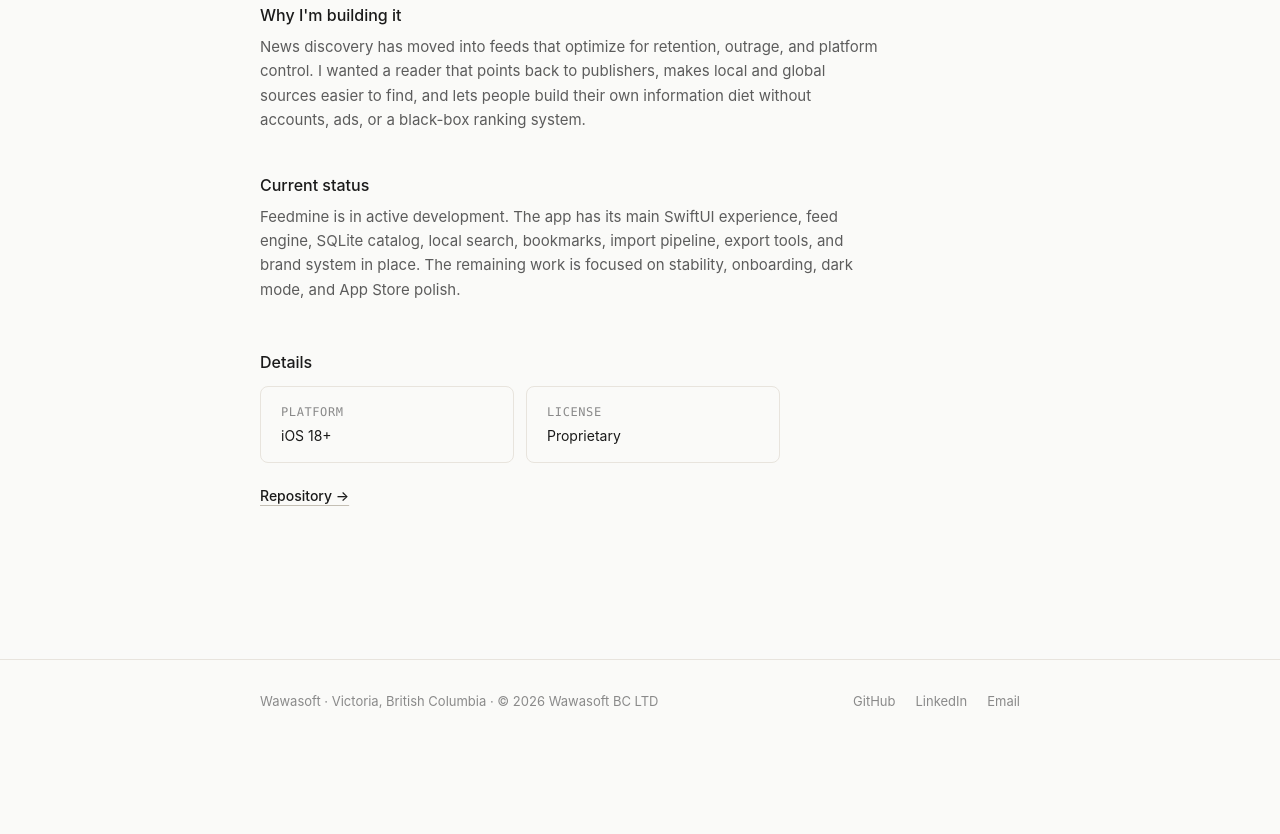
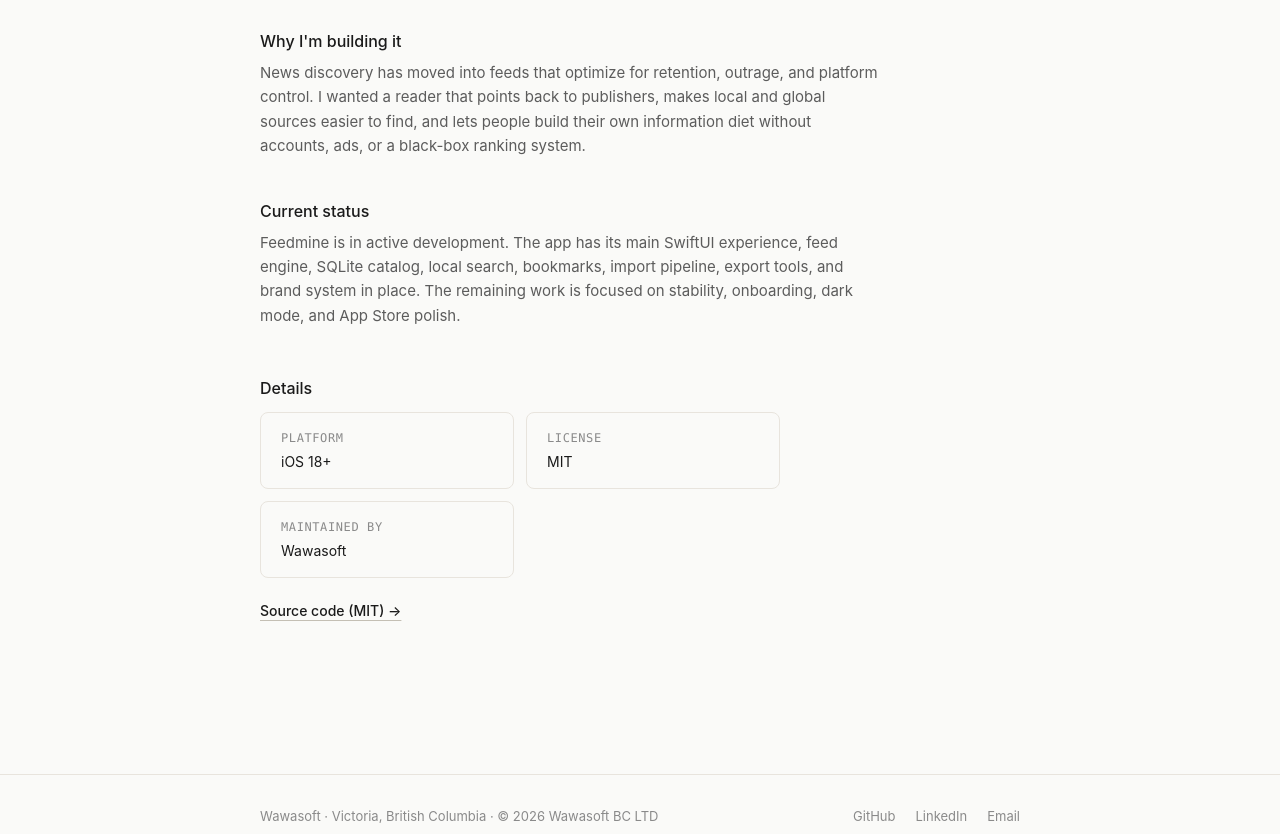
Before and after one commit to wsmontes/wawa-soft-website, an Astro site: page /feedmine in a window 1280 px wide. Shown: the part 1365-2199 px from the top of the page. Before the commit the page ends 2109 px from the top, so only its background shows below. Built offline with nearby package versions, Linux system fonts and the light colour scheme; Astro itself is replaced by a stand-in of ours.

Commit message:
docs: present FeedMine as open source

```diff
--- a/src/data/products.ts
+++ b/src/data/products.ts
@@ -7,7 +7,8 @@
   github: "https://github.com/wsmontes/feedmine",
   status: "in development — iOS app",
   platforms: "iOS 18+",
-  license: "Proprietary",
+  license: "MIT",
+  maintainer: "Wawasoft",
   href: "/feedmine",
   icon: "/feedmine-symbol.png",
   wordmark: "/feedmine-wordmark.png",
--- a/src/pages/feedmine.astro
+++ b/src/pages/feedmine.astro
@@ -17,7 +17,7 @@
       Feedmine
     </h1>
     <p class="mt-3 max-w-[620px] text-[16px] leading-relaxed text-[#5c5c5c]">
-      A source-first reader for news, podcasts, and independent publishing.
+      An open-source, source-first reader for news, podcasts, video, and independent publishing — maintained by Wawasoft, with no accounts and no ads.
     </p>
     <p class="mt-5 max-w-[620px] text-[15px] leading-relaxed text-[#5c5c5c]">
       {feedmine.description}
@@ -95,6 +95,10 @@
         <dt class="font-mono text-[12px] uppercase tracking-wider text-[#8a8a8a]">License</dt>
         <dd class="mt-1 text-[14px] text-[#1a1a1a]">{feedmine.license}</dd>
       </div>
+      <div class="rounded-lg border border-[#e8e4dd] px-5 py-4">
+        <dt class="font-mono text-[12px] uppercase tracking-wider text-[#8a8a8a]">Maintained by</dt>
+        <dd class="mt-1 text-[14px] text-[#1a1a1a]">{feedmine.maintainer}</dd>
+      </div>
     </dl>
     <div class="mt-5">
       <a
@@ -103,7 +107,7 @@
         rel="noopener noreferrer"
         class="text-[14px] font-medium text-[#1a1a1a] underline underline-offset-4 decoration-[#c4bfb4] transition-colors hover:decoration-[#8a8a8a]"
       >
-        Repository &rarr;
+        Source code (MIT) &rarr;
       </a>
     </div>
   </section>
--- a/src/pages/open-source.astro
+++ b/src/pages/open-source.astro
@@ -54,6 +54,10 @@
       It does not mean I am a purist. It means that the code is public, you can read it, you can fork it, and you can leave with your data whenever you want. No lock-in, no hidden behavior, no mandatory cloud account. You should be able to inspect the software that handles your notes and meetings. That is the baseline.
     </p>
 
+    <p class="mt-4 text-[16px] leading-relaxed text-[#5c5c5c]">
+      <a href="/feedmine" class="underline underline-offset-4 decoration-[#c4bfb4] transition-colors hover:decoration-[#8a8a8a]">Feedmine</a> is open-source software under the MIT License. Wawasoft maintains the app and its public catalog, welcomes code and catalog contributions, and does not claim ownership of the publishers' content linked through its feeds. The application code and the <a href="https://github.com/wawasoft/feedmine-repo" target="_blank" rel="noopener noreferrer" class="underline underline-offset-4 decoration-[#c4bfb4] transition-colors hover:decoration-[#8a8a8a]">catalog update repository</a> are public on GitHub.
+    </p>
+
     <div class="mt-8">
       <a
         href={site.github}
```
Also changed, not shown: README.md.
